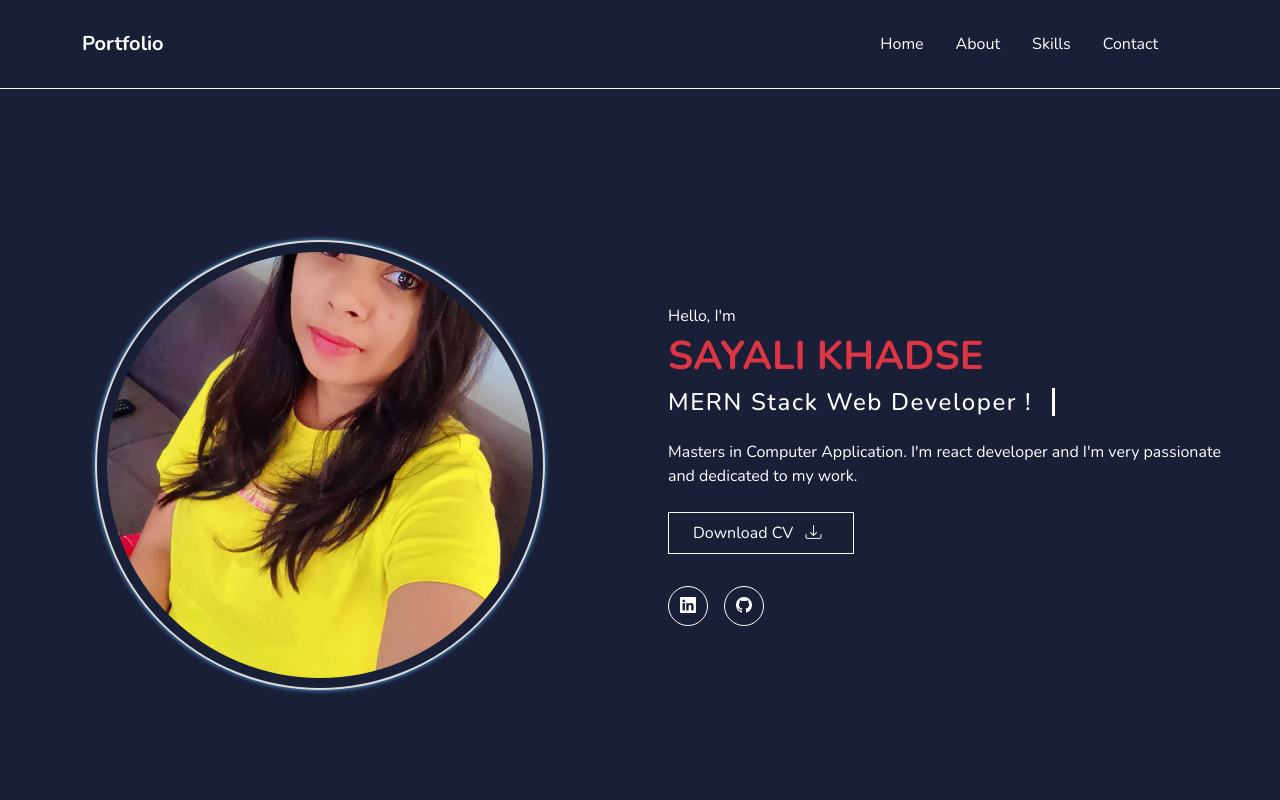
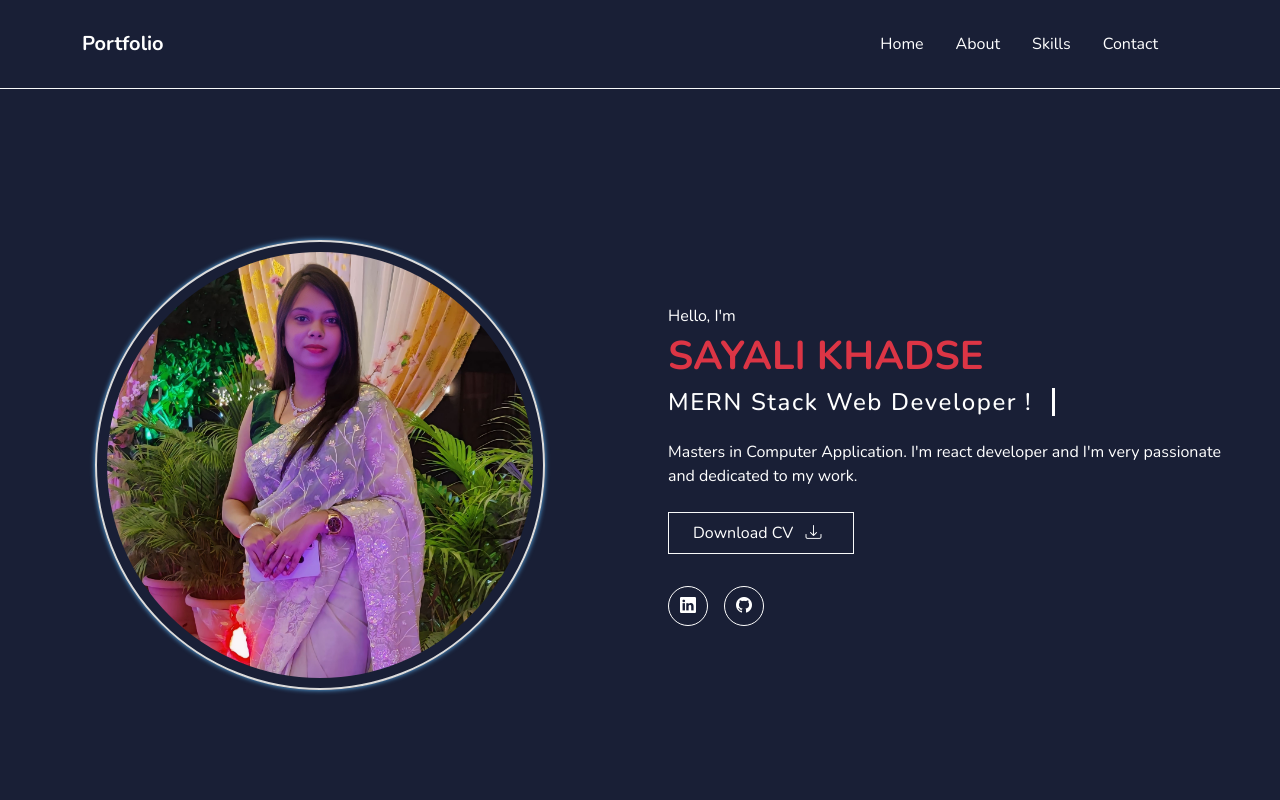
Before and after one commit to sayali999/Portfolio, a React (Create React App) app: page / in a window 1280 px wide. Shown: the top 800 px of the page. Built offline with nearby package versions, Linux system fonts and the light colour scheme.

Commit message:
first commit

```diff
--- a/src/Components/Header.js
+++ b/src/Components/Header.js
@@ -11,6 +11,7 @@ import { useEffect, useState } from 'react';
 import Button from 'react-bootstrap/Button';
 // import Nav from 'react-bootstrap/Nav';
 import file from '../Assests/sayalikhadseresume.pdf';
+import pic from '../Assests/pic2.jpg';
 
 const Header = () => {
   const [isLoading, setLoading] = useState(false);
@@ -43,7 +44,7 @@ const Header = () => {
         <Row className="align-items-center min-vh-100 align-content-center p-0 m-0 ">
           <Col lg={6} className='mb-5'>
             <div className='home-img text-center' data-aos="zoom-in" >
-              <Image src={img} roundedCircle className='my-img rounded object-fit-cover' />
+              <Image src={pic} roundedCircle className='my-img rounded object-fit-cover' />
             </div>
           </Col>
           <Col lg={6} className='px-'>
```
Also changed, not shown: src/Assests/pic.jpg (added), src/Assests/pic2.jpg (added).
